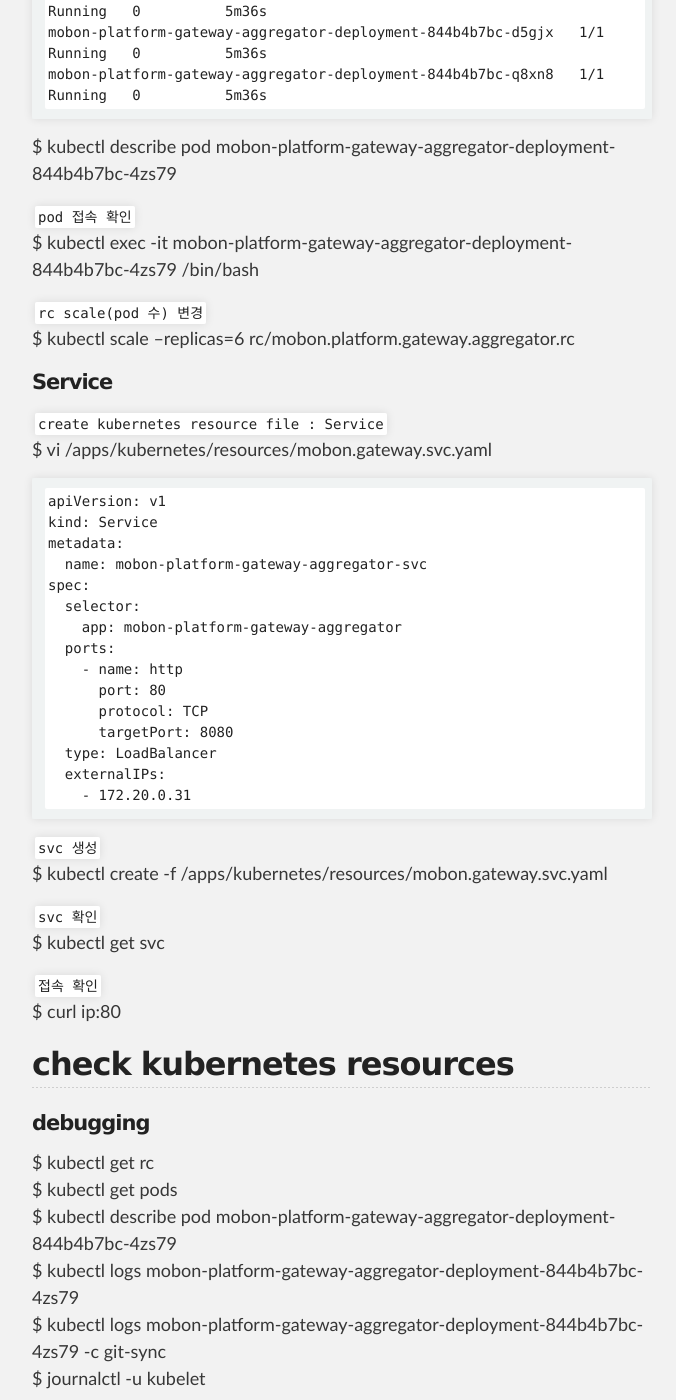
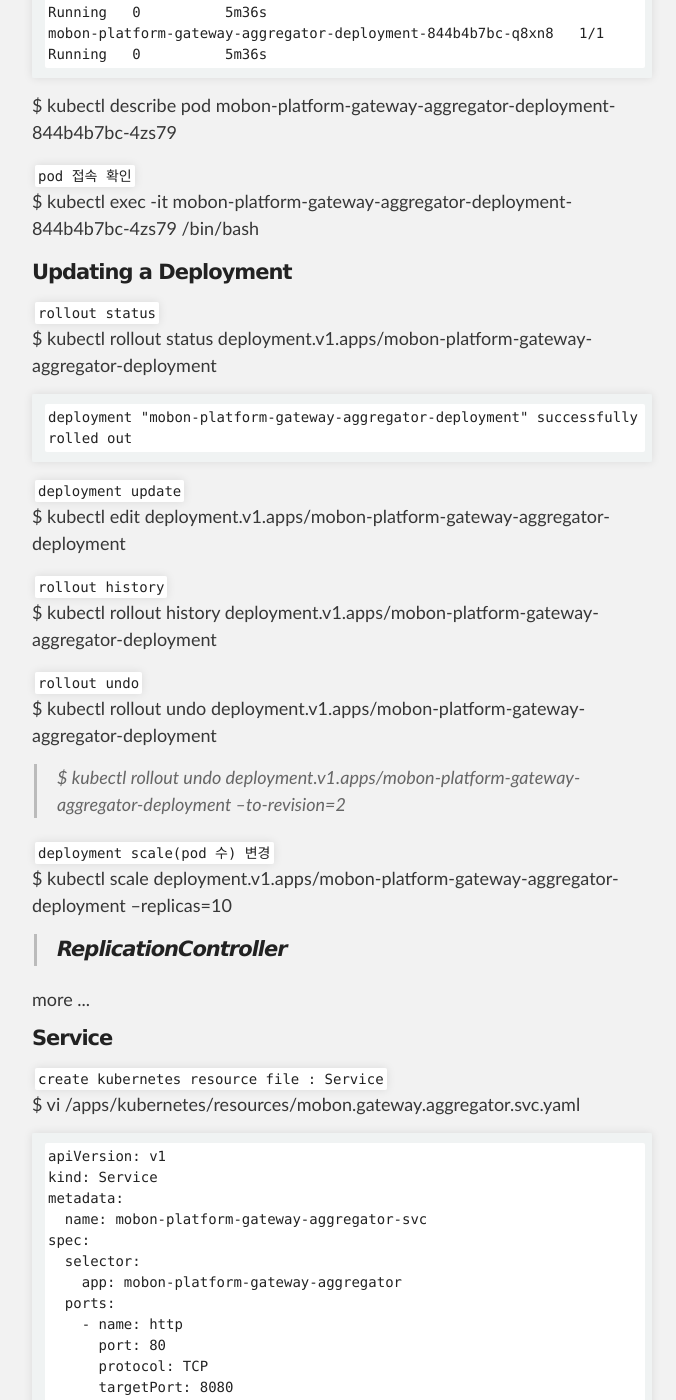
Before and after one commit to unlimited9/unlimited9.github.com, a Jekyll site: the page built from reference.notes/TA/cloud/kubernetes/how.to.deployment.md, in a window 1280 px wide and 1400 px high, scrolled down 4691 px. Shown: the whole window, without its empty margins (298-974 px from the left). Built offline with Jekyll 4.4.1, drawn with Linux system fonts in a browser that asks for light colours; our own code applies the rules of GitHub Pages for plain Markdown files; some of the changed text lies outside the part shown.

Commit message:
Update how.to.deployment.md

````diff
--- a/reference.notes/TA/cloud/kubernetes/how.to.deployment.md
+++ b/reference.notes/TA/cloud/kubernetes/how.to.deployment.md
@@ -19,10 +19,12 @@ ref. [create docker image and container](../docker/create.image.n.container.md)
   Failed to pull image "mobon/java.app.ext:latest": rpc error: code = Unknown desc = Error response from daemon: pull access denied for mobon/java.app.ext, repository does not exist or may require 'docker login
   > `solution`
   $ yum install git
+#### ConfigMap
+ref. [kubernetes configMap](configMap.md)
 
 #### Deployment
 `create kubernetes resource file : Deployment`
-$ vi /apps/kubernetes/resources/mobon.gateway.deployment.yaml
+$ vi /apps/kubernetes/resources/mobon.gateway.aggregator.deployment.yaml
 ```
 apiVersion: apps/v1
 kind: Deployment
@@ -150,10 +152,9 @@ spec:
 >                key: password
 
 `deployment 생성`
-$ kubectl create -f /apps/kubernetes/resources/mobon.gateway.deployment.yaml
+$ kubectl create -f /apps/kubernetes/resources/mobon.gateway.aggregator.deployment.yaml
 
 > secret을 사용할 경우 아래와 같이 secret을 생성하고 위 주석 제거 및 GIT_SYNC_USERNAME, GIT_SYNC_PASSWORD 주석 처리해서 사용
-
 #### Using SSH with git-sync
 <details>
 <summary>more ...</summary>
@@ -171,6 +172,39 @@ $ kubectl get secret git-creds
 
 </div>
 </details>
+
+`pod 확인`
+$ kubectl get pod
+```
+NAME                                                           READY   STATUS    RESTARTS   AGE
+mobon-platform-gateway-aggregator-deployment-844b4b7bc-4zs79   1/1     Running   0          5m36s
+mobon-platform-gateway-aggregator-deployment-844b4b7bc-d5gjx   1/1     Running   0          5m36s
+mobon-platform-gateway-aggregator-deployment-844b4b7bc-q8xn8   1/1     Running   0          5m36s
+```
+$ kubectl describe pod mobon-platform-gateway-aggregator-deployment-844b4b7bc-4zs79
+
+`pod 접속 확인`
+$ kubectl exec -it mobon-platform-gateway-aggregator-deployment-844b4b7bc-4zs79 /bin/bash
+
+#### Updating a Deployment
+`rollout status`
+$ kubectl rollout status deployment.v1.apps/mobon-platform-gateway-aggregator-deployment
+```
+deployment "mobon-platform-gateway-aggregator-deployment" successfully rolled out
+```
+
+`deployment update`
+$ kubectl edit deployment.v1.apps/mobon-platform-gateway-aggregator-deployment
+
+`rollout history`
+$ kubectl rollout history deployment.v1.apps/mobon-platform-gateway-aggregator-deployment
+
+`rollout undo`
+$ kubectl rollout undo deployment.v1.apps/mobon-platform-gateway-aggregator-deployment
+> $ kubectl rollout undo deployment.v1.apps/mobon-platform-gateway-aggregator-deployment --to-revision=2
+
+`deployment scale(pod 수) 변경`
+$ kubectl scale deployment.v1.apps/mobon-platform-gateway-aggregator-deployment --replicas=10
 
 >#### ReplicationController
 <details>
@@ -226,10 +260,6 @@ $ kubectl get secret git-creds
 >`rc 생성`
 >$ kubectl create -f /apps/kubernetes/resources/mobon.gateway.rc.yaml
 
-</div>
-</details>
-
-#### Kubernetes Resource
 `pod 확인`
 $ kubectl get pod
 ```
@@ -246,9 +276,12 @@ $ kubectl exec -it mobon-platform-gateway-aggregator-deployment-844b4b7bc-4zs79
 `rc scale(pod 수) 변경`
 $ kubectl scale --replicas=6 rc/mobon.platform.gateway.aggregator.rc
 
+</div>
+</details>
+
 #### Service
 `create kubernetes resource file : Service`
-$ vi /apps/kubernetes/resources/mobon.gateway.svc.yaml
+$ vi /apps/kubernetes/resources/mobon.gateway.aggregator.svc.yaml
 ```
 apiVersion: v1
 kind: Service
@@ -268,7 +301,7 @@ spec:
 ```
 
 `svc 생성`
-$ kubectl create -f /apps/kubernetes/resources/mobon.gateway.svc.yaml
+$ kubectl create -f /apps/kubernetes/resources/mobon.gateway.aggregator.svc.yaml
 
 `svc 확인`
 $ kubectl get svc
````
Also changed, not shown: other parts of reference.notes/TA/cloud/kubernetes/how.to.deployment.md (+4 -0 lines).
